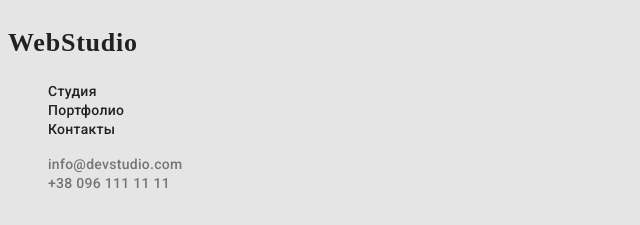
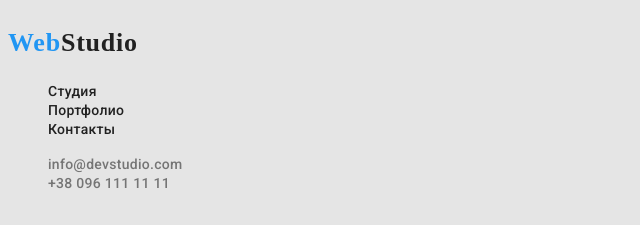
Before and after one commit to Staravoy/goit-markup-hw-02-tato, a plain HTML site: page index.html in a window 1280 px wide. Shown: the top 225 px of the page, 0-640 px from the left. Drawn offline with Linux system fonts and the light colour scheme; files whose address does not match are found by name.

Commit message:
Decor Logo
Декорував логотип відповідно до шаблону  від дизайнера

```diff
--- a/css/style.css
+++ b/css/style.css
@@ -28,6 +28,10 @@ body {
   line-height: 1, 19;
   letter-spacing: 0.03em;
   color: var(--text-color);
+}
+
+.header-logo-decor {
+  color: var(--hover-color);
 }
 
 .logo:hover {
@@ -143,12 +147,16 @@ footer {
   background-color: var(--background-color);
 }
 .footer-logo {
-  color: var(--hover-color);
+  color: var(--wait);
   font-family: Raleway;
   font-weight: 700;
   font-size: 26px;
   line-height: 1.19;
   letter-spacing: 0.03em;
+}
+
+.footer-logo-decor {
+  color: var(--hover-color);
 }
 
 .address-post {
--- a/index.html
+++ b/index.html
@@ -18,7 +18,7 @@
 <body>
 
     <header>
-        <h1><a href="#" class="logo">WebStudio</a></h1>
+        <h1><a href="#" class="logo"><span class="header-logo-decor">Web</span>Studio</a></h1>
         <nav class="nav">
             <ul>
                 <li><a href="./index.html" class="nav-link">Студия</a></li>
@@ -95,7 +95,7 @@
     </main>
 
     <footer>
-        <h2 class="footer-logo">WebStudio</h2>
+        <h2 class="footer-logo"><span class="footer-logo-decor">Web</span>Studio</h2>
         <address class="address">
             <ul>
                 <li><a href="#" class="address-post">г. Киев, пр-т Леси Украинки, 26</a></li>
```
Also changed, not shown: portfolio.html (+2 -2 lines).
